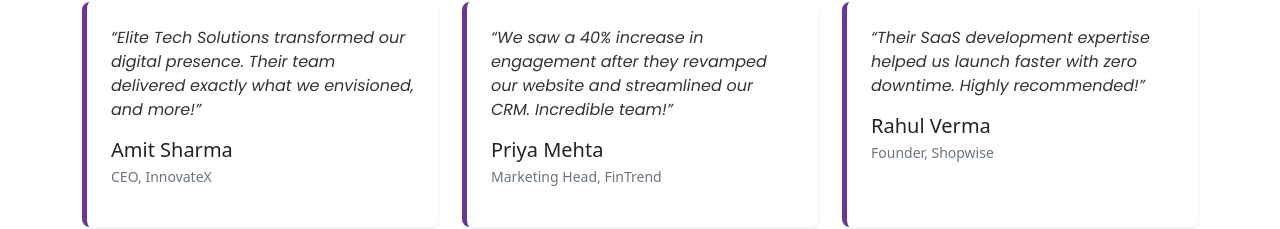
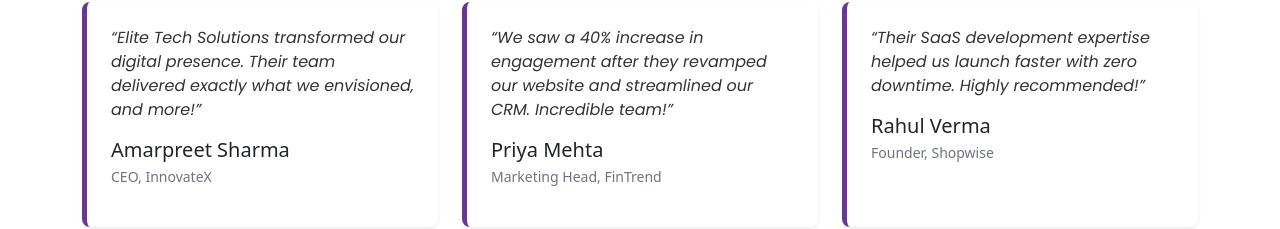
Before and after one commit to amnakhalid625/Elite_tech_website, a React (Vite) app: page / in a window 1280 px wide. Shown: the part 4823-5052 px from the top of the page. Built offline with nearby package versions, Linux system fonts and the light colour scheme.

Commit message:
infosys_website_clone

```diff
--- a/src/pages/testimonial/Testimonial.jsx
+++ b/src/pages/testimonial/Testimonial.jsx
@@ -3,7 +3,7 @@
 
 const testimonials = [
   {
-    name: "Amit Sharma",
+    name: "Amarpreet Sharma",
     role: "CEO, InnovateX",
     quote: "Elite Tech Solutions transformed our digital presence. Their team delivered exactly what we envisioned, and more!",
   },
```
